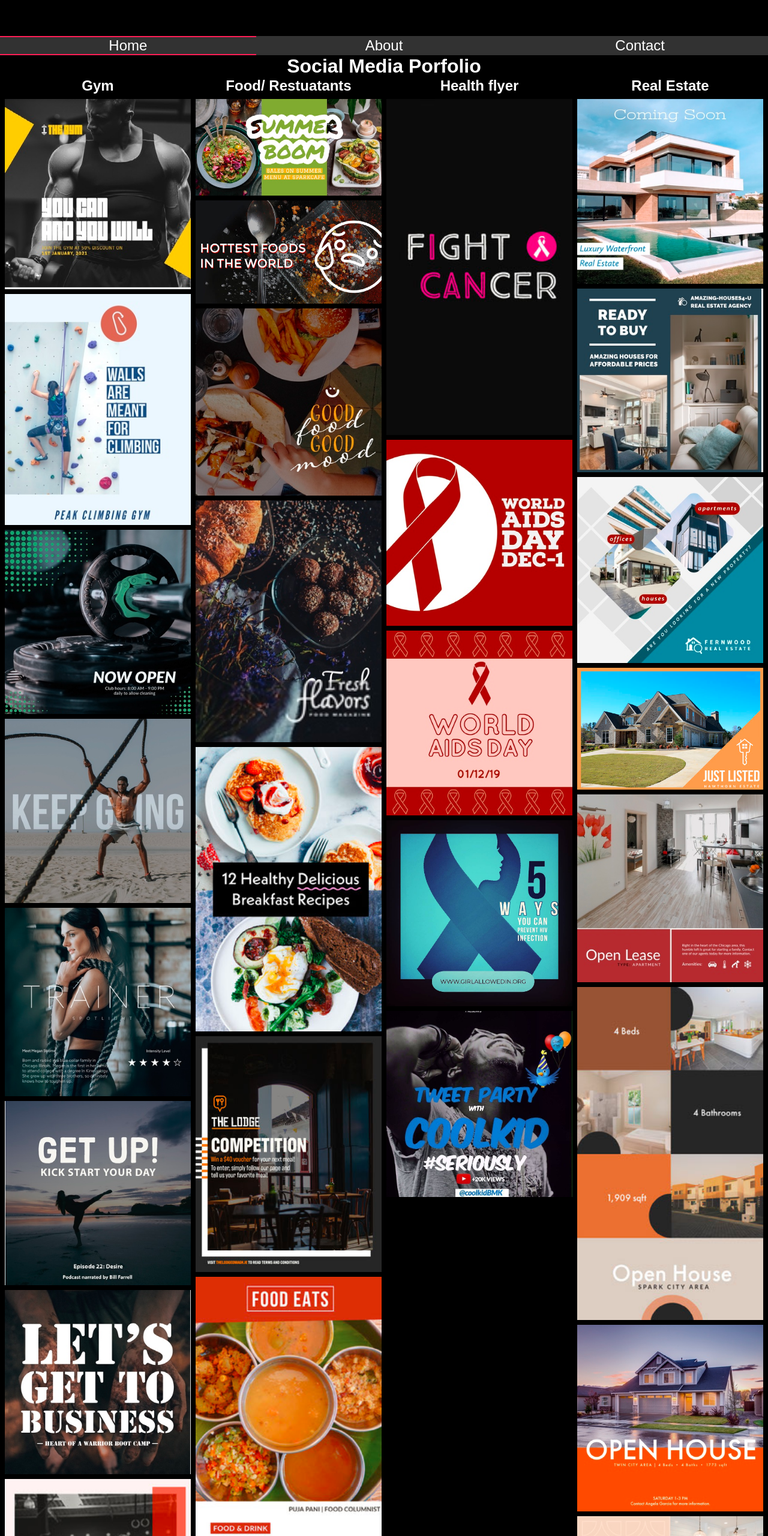
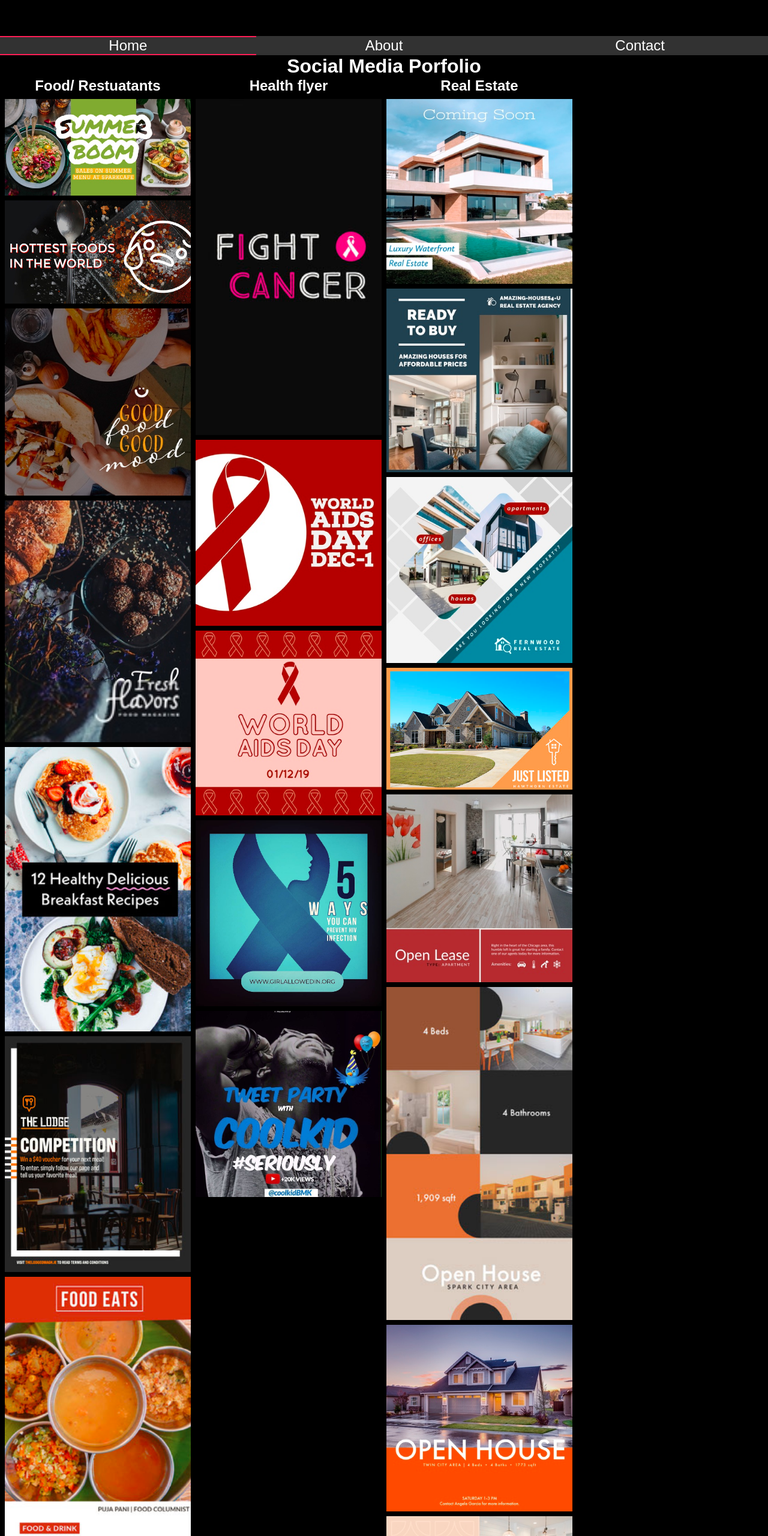
Before and after one commit to AssouaAlbert/social-media-portfolio, a plain HTML site: page index.html in a window 1280 px wide. Shown: the part 140-2700 px from the top of the page at 60% size. Drawn offline with Linux system fonts and the light colour scheme; a web font is replaced by a local one.

Commit message:
Modified file

```diff
--- a/index.html
+++ b/index.html
@@ -29,21 +29,6 @@
     <main>
         <h1 class="title">Social Media Porfolio</h1>
         <div class="row">
-            <div class="column">
-                <h2 style="text-align: center; color: #fff;">Gym</h2>
-                <img src="./images/gym/Annotation 2020-08-14 035113.png" alt="alex-ware-i">
-                <img src="./images/gym/Annotation 2020-08-14 035239.png" alt="alex-ware-i">
-                <img src="./images/gym/Annotation 2020-08-14 035337.png" alt="alex-ware-i">
-                <img src="./images/gym/Annotation 2020-08-14 035450.png" alt="alex-ware-i">
-                <img src="./images/gym/Annotation 2020-08-14 035517.png" alt="alex-ware-i">
-                <img src="./images/gym/Annotation 2020-08-14 035555.png" alt="alex-ware-i">
-                <img src="./images/gym/Annotation 2020-08-14 035621.png" alt="alex-ware-i">
-                <img src="./images/gym/Annotation 2020-08-14 035832.png" alt="alex-ware-i">
-                <img src="./images/gym/Annotation 2020-08-14 042054.png" alt="alex-ware-i">
-                <img src="./images/gym/Annotation 2020-08-14 042127.png" alt="alex-ware-i">
-                <img src="./images/gym/Annotation 2020-08-14 042153.png" alt="alex-ware-i">
-                <img src="./images/gym/Annotation 2020-08-14 042251.png" alt="alex-ware-i">
-            </div>
             <div class="column">
                 <h2 style="text-align: center; color: #fff;">Food/ Restuatants</h2>
                 <img src="./images/food/Annotation 2020-08-14 040827.png" alt="Food and Restuarant flyer 1">
```
